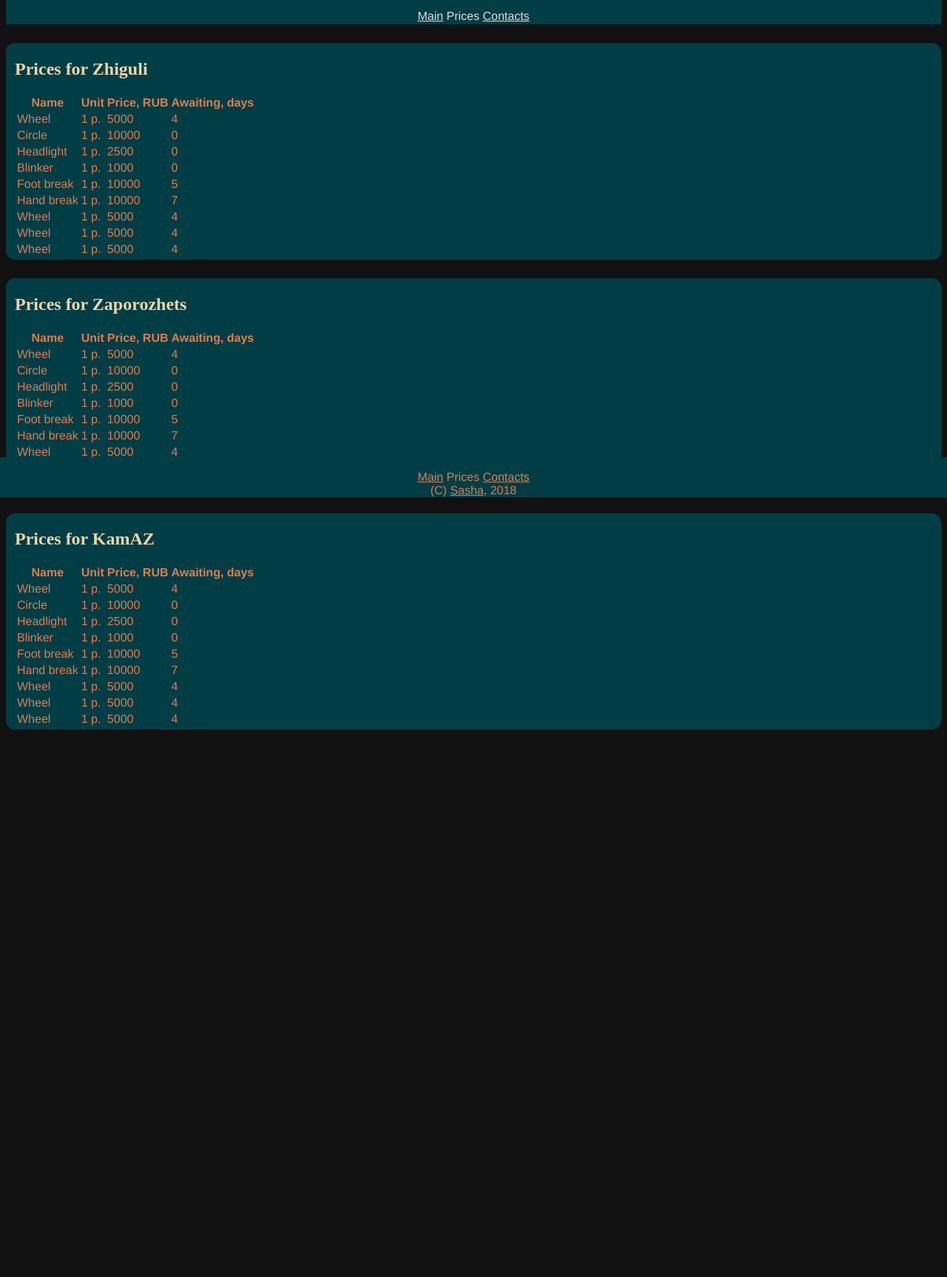
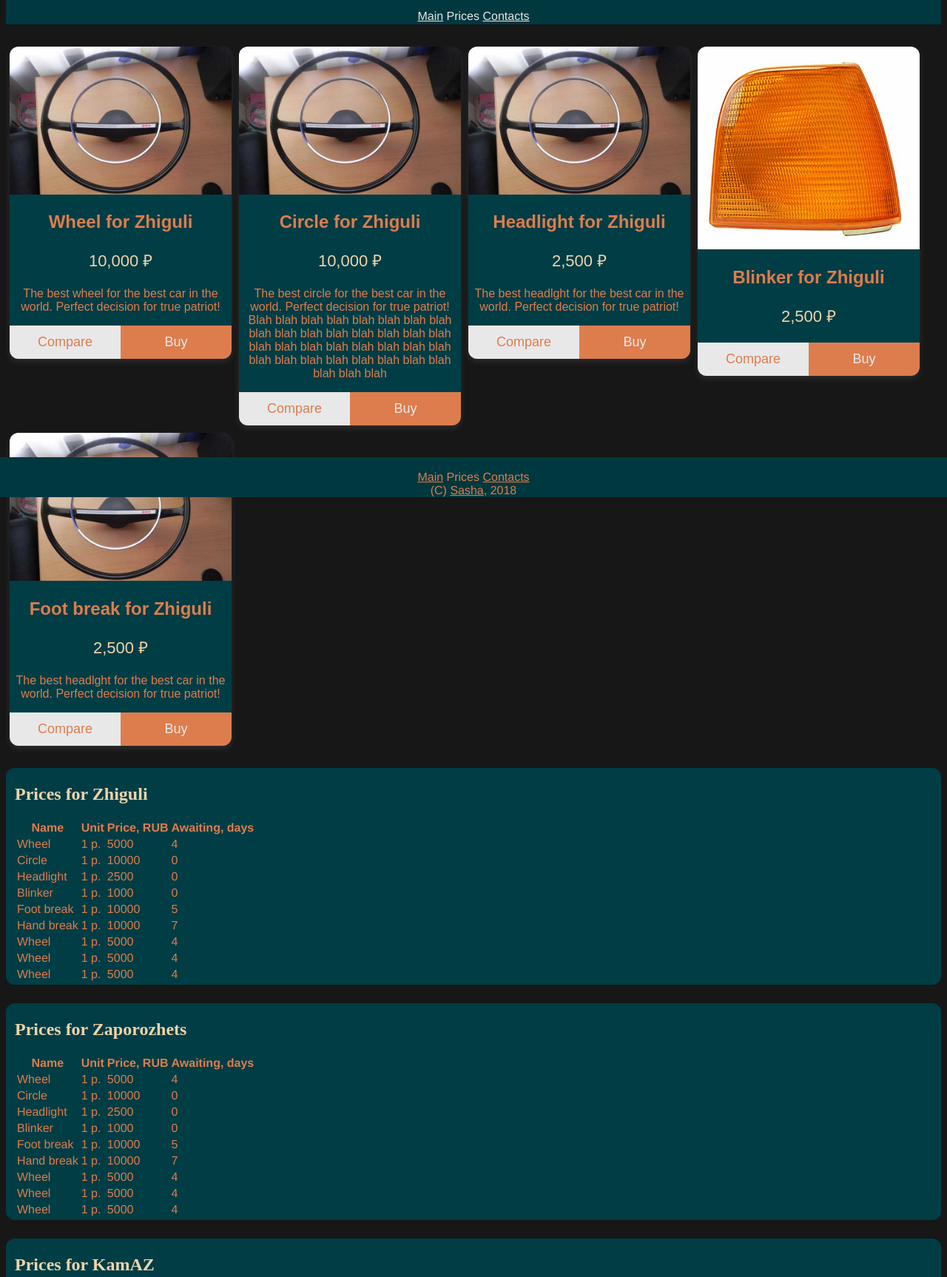
Before and after one commit to alesvyat/html-metamins, a plain HTML site: page prices.html in a window 1280 px wide. Shown: the part 128-1854 px from the top of the page at 74% size. Before the commit the page ends 1183 px from the top, so only its background shows below. Drawn offline with Linux system fonts and the light colour scheme.

Commit message:
Add homework from days 3 and 4

```diff
--- a/prices.html
+++ b/prices.html
@@ -4,25 +4,131 @@
 		<title>Sasha's</title>
 		<meta charset="utf-8">
 		<link rel="stylesheet" type="text/css" href="theme.css">
-		<script src="/script.js"></script>
 	</head>
-	<body>
-		<header>
-			<h1>Sasha's</h1>
-			<p>Welcome to Sasha's - the best (no) auto parts shop</p>
-			<div>
-				<a href="./main.html">Main</a>
-				Prices
-				<a href="./contacts.html">Contacts</a>
+	<body class="body">
+		<header class="header">
+			<h1 class="header-h1">Sasha's</h1>
+			<p class="header-p">Welcome to Sasha's - the best (no) auto parts shop</p>
+			<div class="navigation">
+				<a href="./main.html" class="navigation__item link">Main</a>
+				<a href="./prices.html" class="navigation__item link link-current">Prices</a>
+				<a href="./contacts.html" class="navigation__item link">Contacts</a>
 			</div>
 		</header>
-		<section>
-			<header>
-				<h2 class="section-header">Prices for Zhiguli</h2>
+		<section class="flex-cards">
+			<div class="card">
+				<img src="images\zhiguli-wheel.jpg" alt="zhiguli-wheel.jpg" style="width:100%">
+				<h1>Wheel for Zhiguli</h1>
+				<p class="price">10,000 ₽</p>
+				<p>The best wheel for the best car in the world. Perfect decision for true patriot!</p>
+				<button class="card__compare-button card__button">Compare</button>
+				<button class="card__buy-button card__button">Buy</button>
+			</div>
+			<div class="card">
+				<img src="images\zhiguli-wheel.jpg" alt="zhiguli-wheel.jpg" style="width:100%">
+				<h1>Circle for Zhiguli</h1>
+				<p class="price">10,000 ₽</p>
+				<p>The best circle for the best car in the world. Perfect decision for true patriot! Blah blah blah blah blah blah blah blah blah blah blah blah blah blah blah blah blah blah blah blah blah blah blah blah blah blah blah blah blah blah blah blah blah blah blah</p>
+				<button class="card__compare-button card__button">Compare</button>
+				<button class="card__buy-button card__button">Buy</button>
+			</div>
+			<div class="card">
+				<img src="images\zhiguli-wheel.jpg" alt="zhiguli-wheel.jpg" style="width:100%">
+				<h1>Headlight for Zhiguli</h1>
+				<p class="price">2,500 ₽</p>
+				<p>The best headlght for the best car in the world. Perfect decision for true patriot!</p>
+				<button class="card__compare-button card__button">Compare</button>
+				<button class="card__buy-button card__button">Buy</button>
+			</div>
+			<div class="card">
+				<img src="images\zhiguli-blinker.jpg" alt="zhiguli-wheel.jpg" style="width:100%">
+				<h1>Blinker for Zhiguli</h1>
+				<p class="price">2,500 ₽</p>
+				<p></p>
+				<button class="card__compare-button card__button">Compare</button>
+				<button class="card__buy-button card__button">Buy</button>
+			</div>
+			<div class="card">
+				<img src="images\zhiguli-wheel.jpg" alt="zhiguli-wheel.jpg" style="width:100%">
+				<h1>Foot break for Zhiguli</h1>
+				<p class="price">2,500 ₽</p>
+				<p>The best headlght for the best car in the world. Perfect decision for true patriot!</p>
+				<button class="card__compare-button card__button">Compare</button>
+				<button class="card__buy-button card__button">Buy</button>
+			</div>
+		</section>
+		<section class="section">
+			<header class="section-header">
+				<h2 class="section-header__h2">Prices for Zhiguli</h2>
 			</header>
-			<main>
-				<!--border and align are to be specified via CSS-->
-				<table>
+			<table class="table">
+				<tr>
+					<th>Name</th>
+					<th>Unit</th>
+					<th>Price, RUB</th>
+					<th>Awaiting, days</th>
+				</tr>
+				<tr>
+					<td>Wheel</td>
+					<td>1 p.</td>
+					<td>5000</td>
+					<td>4</td>
+				</tr>
+				<tr>
+					<td>Circle</td>
+					<td>1 p.</td>
+					<td>10000</td>
+					<td>0</td>
+				</tr>
+				<tr>
+					<td>Headlight</td>
+					<td>1 p.</td>
+					<td>2500</td>
+					<td>0</td>
+				</tr>
+				<tr>
+					<td>Blinker</td>
+					<td>1 p.</td>
+					<td>1000</td>
+					<td>0</td>
+				</tr>
+				<tr>
+					<td>Foot break</td>
+					<td>1 p.</td>
+					<td>10000</td>
+					<td>5</td>
+				</tr>
+				<tr>
+					<td>Hand break</td>
+					<td>1 p.</td>
+					<td>10000</td>
+					<td>7</td>
+				</tr>
+				<tr>
+					<td>Wheel</td>
+					<td>1 p.</td>
+					<td>5000</td>
+					<td>4</td>
+				</tr>
+				<tr>
+					<td>Wheel</td>
+					<td>1 p.</td>
+					<td>5000</td>
+					<td>4</td>
+				</tr>
+				<tr>
+					<td>Wheel</td>
+					<td>1 p.</td>
+					<td>5000</td>
+					<td>4</td>
+				</tr>
+			</table>
+		</section>
+		<section class="section">
+			<header class="section-header">
+				<h2 class="section-header__h2">Prices for Zaporozhets</h2>
+			</header>
+			<table class="table">
 				<tr>
 					<th>Name</th>
 					<th>Unit</th>
@@ -85,15 +191,12 @@
 				</tr>
 
 		  </table>
-			</main>
 		</section>
-		<section>
-			<header>
-				<h2 class="section-header">Prices for Zaporozhets</h2>
+		<section class="section">
+			<header class="section-header">
+				<h2 class="section-header__h2">Prices for KamAZ</h2>
 			</header>
-			<main>
-				<!--border and align are to be specified via CSS-->
-				<table>
+			<table class="table">
 				<tr>
 					<th>Name</th>
 					<th>Unit</th>
@@ -156,89 +259,20 @@
 				</tr>
 
 			</table>
-			</main>
-		</section>
-		<section>
-			<header>
-				<h2 class="section-header">Prices for KamAZ</h2>
-			</header>
-			<main>
-				<!--border and align are to be specified via CSS-->
-				<table>
-					<tr>
-						<th>Name</th>
-						<th>Unit</th>
-						<th>Price, RUB</th>
-						<th>Awaiting, days</th>
-					</tr>
-					<tr>
-						<td>Wheel</td>
-						<td>1 p.</td>
-						<td>5000</td>
-						<td>4</td>
-					</tr>
-					<tr>
-						<td>Circle</td>
-						<td>1 p.</td>
-						<td>10000</td>
-						<td>0</td>
-					</tr>
-					<tr>
-						<td>Headlight</td>
-						<td>1 p.</td>
-						<td>2500</td>
-						<td>0</td>
-					</tr>
-					<tr>
-						<td>Blinker</td>
-						<td>1 p.</td>
-						<td>1000</td>
-						<td>0</td>
-					</tr>
-					<tr>
-						<td>Foot break</td>
-						<td>1 p.</td>
-						<td>10000</td>
-						<td>5</td>
-					</tr>
-					<tr>
-						<td>Hand break</td>
-						<td>1 p.</td>
-						<td>10000</td>
-						<td>7</td>
-					</tr>
-					<tr>
-						<td>Wheel</td>
-						<td>1 p.</td>
-						<td>5000</td>
-						<td>4</td>
-					</tr>
-					<tr>
-						<td>Wheel</td>
-						<td>1 p.</td>
-						<td>5000</td>
-						<td>4</td>
-					</tr>
-					<tr>
-						<td>Wheel</td>
-						<td>1 p.</td>
-						<td>5000</td>
-						<td>4</td>
-					</tr>
-
-			  </table>
-			</main>
 		</section>
 		<br>
 		<br>
 		<footer class="footer">
 			<br>
-			<div>
-				<a href="./main.html">Main</a>
-				Prices
-				<a href="./contacts.html">Contacts</a>
+			<div class="navigation">
+				<a href="./main.html" class="navigation__item link">Main</a>
+				<a href="./prices.html" class="navigation__item link link-current">Prices</a>
+				<a href="./contacts.html" class="navigation__item link">Contacts</a>
 			</div>
-			<div>(C) <a href="https://github.com/alesvyat/html-metamins" target="_blank">Sasha</a>, 2018</div>
+			<div class="copyright">
+				(C) <a class="copyright__link link" href="https://github.com/alesvyat/html-metamins" target="_blank">Sasha</a>, 2018
+			</div>
 		</footer>
+		<script type="text/javascript" src="scripts/prices-script-init.js"></script>
 	</body>
 </html>
--- /dev/null
+++ b/scripts/prices-script-init.js
@@ -0,0 +1,5 @@
+const n = 100;
+
+for (let i = 0; i < n; i++) {
+	console.log('Hello world ' + (i + 1));
+}
--- a/theme.css
+++ b/theme.css
@@ -4,20 +4,22 @@
 */
 
 :root {
-	--color1: #111111;
-	--color2: #003D45;
-	--color3: #DD7D4D;
+	--color1: #171717; --color1-shadow: rgba(232,232,232,0.1); --color1-shadow-hover: rgba(232,232,232,0.3);
+	--color2: #003D45; --color2a: #00383F;
+	--color3: #DD7D4D; --color3a: #C97246;
 	--color4: #EDD4AA;
-	--color5: #DDDDDD;
+	--color5: #E8E8E8;
 }
 
-body {
+.body {
 	background-color: var(--color1);
 	color: var(--color3);
 	font-family: helvetica;
+	padding-bottom: 50px;
 }
-body > header {
-	background-color: var(--color2);
+
+.header {
+	background-color: var(--color2a);
 	color: var(--color5);
 
 	padding-left: 12px;
@@ -29,13 +31,79 @@
 
 	text-align: center;
 }
-body > header > div > a {
-	color: var(--color5)
+
+.flex-cards {
+	display: inline-flex;
+	flex-flow: row wrap;
+
+	flex-basis: 100%;
+
 }
-body > section > header {
-	/*font-family: helvetica header;*/
+
+.card {
+	border-radius: 12px;
+	box-shadow: 0 4px 8px 0 var(--color1-shadow);
+	max-width: 300px;
+	margin: 5px;
+	text-align: center;
+	font-family: arial;
+	background-color: var(--color2);
+	padding-bottom: 45px;
+	position: relative;
+	align-self: flex-start;
 }
-section {
+
+.price {
+	color: var(--color4);
+	font-size: 22px;
+}
+
+.card__button {
+	border: none;
+	outline: 0;
+	padding: 12px;
+
+	text-align: center;
+	cursor: pointer;
+	width: 50%;
+	font-size: 18px;
+
+	position: absolute;
+	bottom: 0;
+
+}
+
+.card__compare-button {
+	color: var(--color3);;
+	background-color: var(--color5);
+
+	left: 0;
+	border-bottom-left-radius: 12px;
+}
+
+.card__buy-button {
+	color: var(--color5);;
+	background-color: var(--color3);
+
+	right: 0;
+	border-bottom-right-radius: 12px;
+}
+
+.card:hover {
+	background-color: var(--color2a);
+	box-shadow: 0 8px 16px 0 var(--color1-shadow-hover);
+}
+
+.card__button:hover {
+	opacity: 0.9;
+}
+
+img {
+	border-top-left-radius: 12px;
+	border-top-right-radius: 12px;
+}
+
+.section {
 	background-color: var(--color2);
 
 	padding-left: 12px;
@@ -48,23 +116,27 @@
 
 	border-radius: 12px;
 }
-section > header {
-	/*color : var(--color4);*/
-}
+
 .section-header {
 	font-family: helvetica header;
 	color: var(--color4);
 }
-footer {
+
+.footer {
 	position: fixed;
 	right: 0;
 	bottom: 0;
 	left: 0;
 
 	margin-top: 37.5px;
-	background-color: var(--color2);
+	background-color: var(--color2a);
 	text-align: center;
 }
-footer > div > a {
-	color: var(--color3)
+
+.link {
+	color: inherit;
 }
+
+.link-current {
+	text-decoration: none;
+}
```
Also changed, not shown: contacts.html (+19 -20 lines), main.html (+31 -33 lines), images/zhiguli-blinker.jpg (added), images/zhiguli-wheel.jpg (added). Lines whose indentation alone changed are shown as unchanged.
